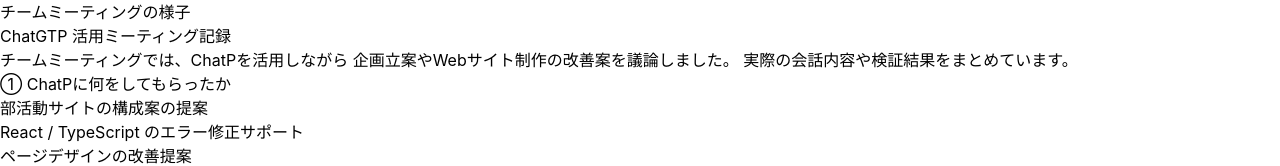
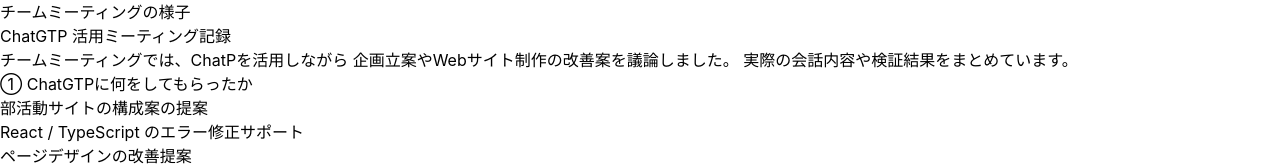
Before and after one commit to usb2311/bukatsu-site, a React (Vite) app: page /activities/meeting in a window 1280 px wide. Shown: the top 166 px of the page. Built offline with nearby package versions, Linux system fonts and the light colour scheme.

Commit message:
update meeting page and embed video

```diff
--- a/src/pages/activities/meeting.tsx
+++ b/src/pages/activities/meeting.tsx
@@ -25,7 +25,7 @@
           {/* セクション① */}
           <section className="mb-8">
             <h2 className="text-2xl font-semibold mb-3">
-              ① ChatPに何をしてもらったか
+              ① ChatGTPに何をしてもらったか
             </h2>
 
             <ul className="list-disc pl-6 text-gray-700 space-y-2">
```
